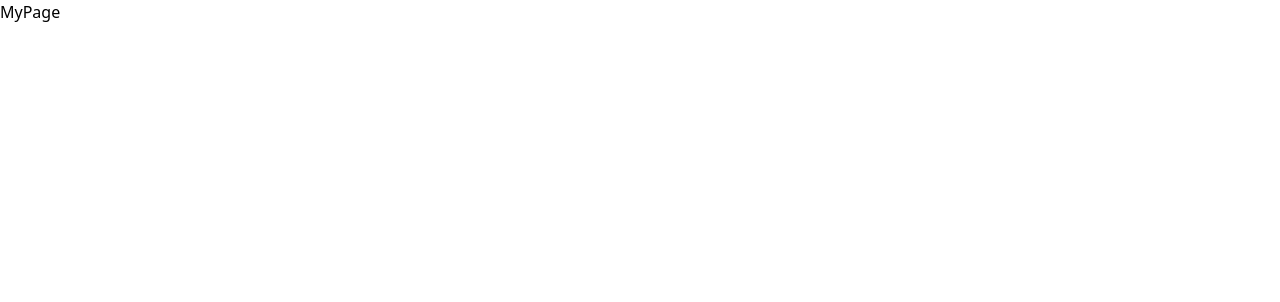
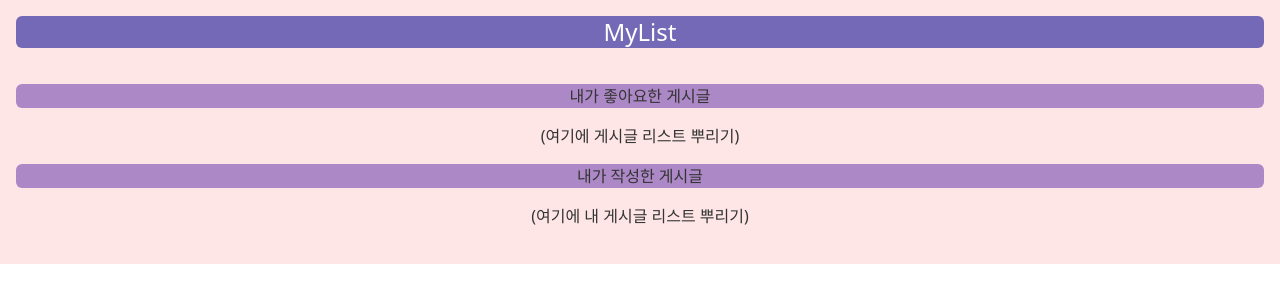
Before and after one commit to Handsol/usenavidate, a React (Vite) app: page /mypage in a window 1280 px wide. Shown: the top 302 px of the page. Built offline with nearby package versions, Linux system fonts and the light colour scheme; the HTML template or start-up script is replaced by a standard one.

Commit message:
💄 style: 기본 레이아웃 설정

```diff
--- a/src/pages/MyPage.jsx
+++ b/src/pages/MyPage.jsx
@@ -1,5 +1,19 @@
 const MyPage = () => {
-  return <div>MyPage</div>;
+  return (
+    <div className=" bg-palette4 text-center text-palette6 items-center w-100 h-100 p-4">
+      <div className="bg-palette1 min-w-xs text-palette5 rounded-md text-2xl">MyList</div>
+      <div className="py-5">
+        <section className="pt-4">
+          <div className="bg-palette2 rounded-md">내가 좋아요한 게시글</div>
+          <div className="pt-4">(여기에 게시글 리스트 뿌리기)</div>
+        </section>
+        <section className="pt-4">
+          <div className="bg-palette2 rounded-md">내가 작성한 게시글</div>
+          <div className="pt-4">(여기에 내 게시글 리스트 뿌리기)</div>
+        </section>
+      </div>
+    </div>
+  );
 };
 
 export default MyPage;
```
